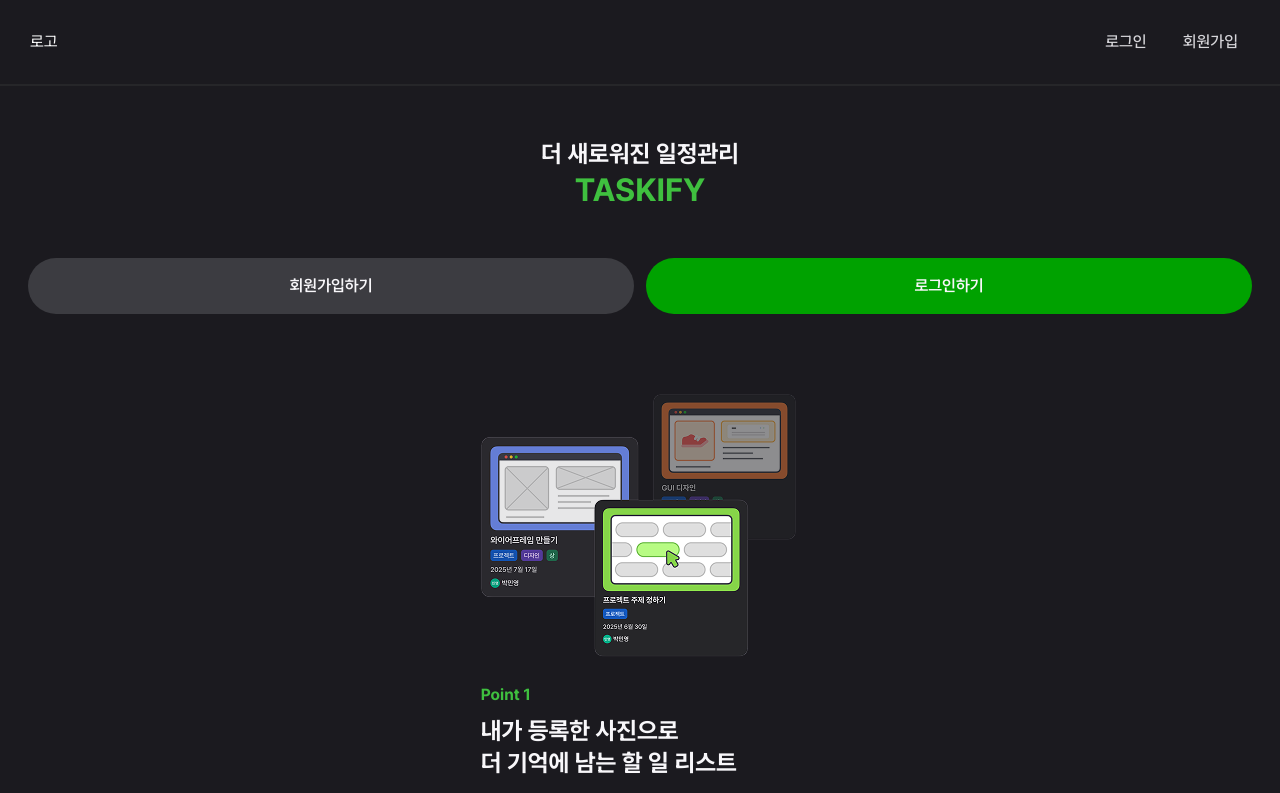
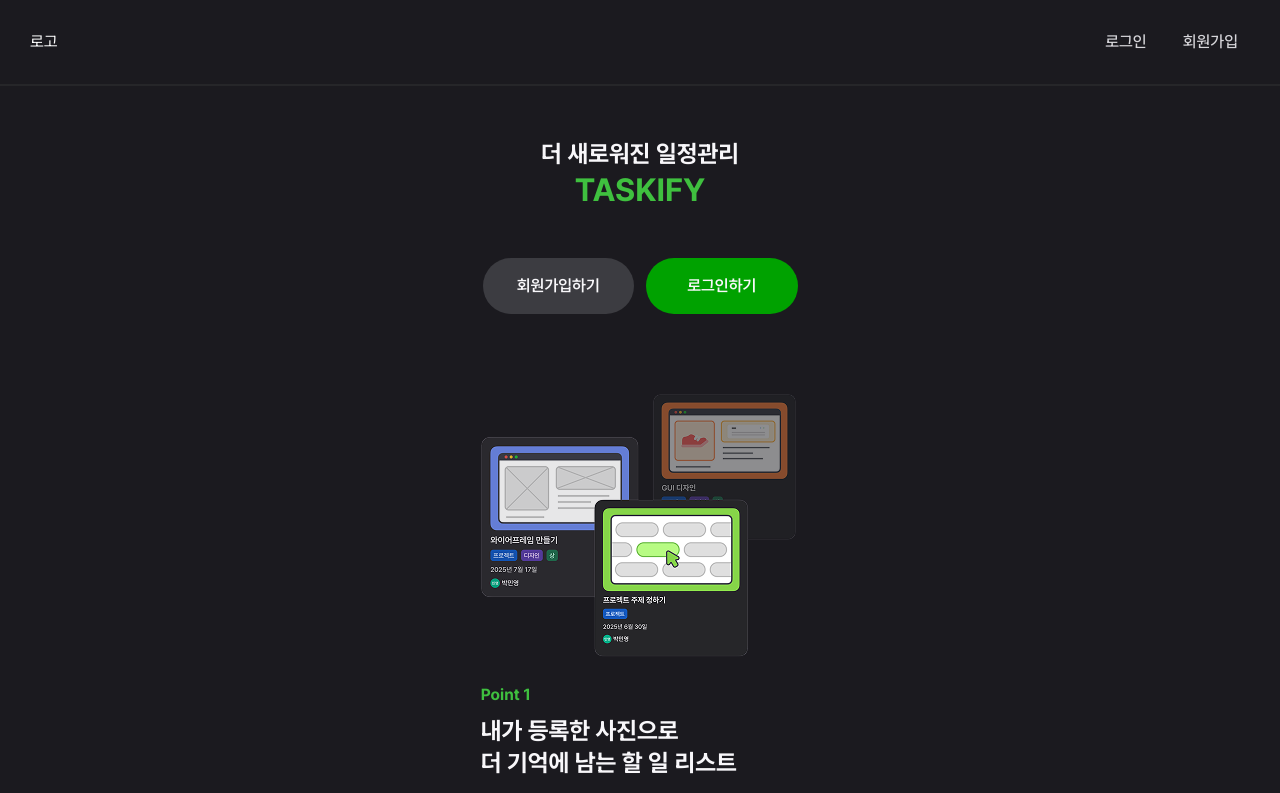
Before and after one commit to part3-5team/Taskify, a Next.js app: page / in a window 1280 px wide. Shown: the top 793 px of the page. Built offline with nearby package versions, Linux system fonts and the light colour scheme.

Commit message:
style: 랜딩 히어로 버튼 스타일 변경

```diff
--- a/components/landing/LandingMain/LandingHero.tsx
+++ b/components/landing/LandingMain/LandingHero.tsx
@@ -24,7 +24,7 @@
         <h1 className="text-3xl-32-bold text-brand-400">TASKIFY</h1>
       </div>
 
-      <div className="flex gap-3">
+      <div className="mx-auto flex max-w-[315px] gap-3">
         {BUTTON_CONFIG.map(({ href, text, className }) => (
           <Link
             key={href}
```
